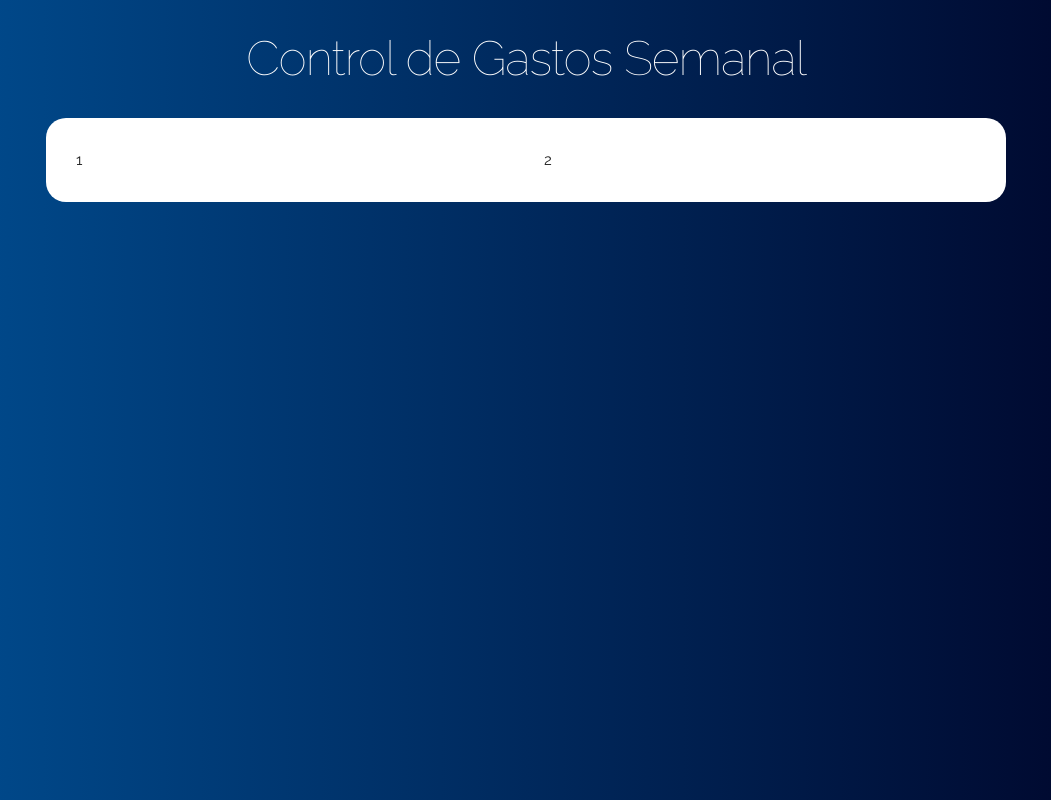
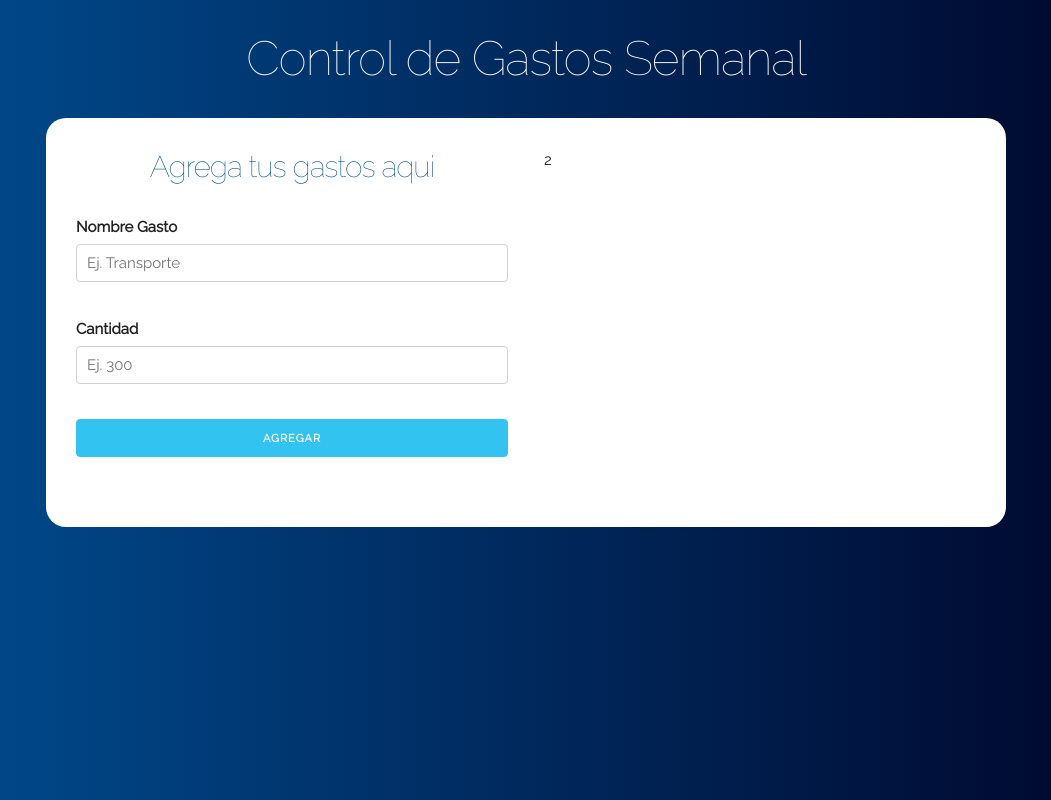
Before and after one commit to lrg1980/GastoSemanal, a React (Create React App) app: page / in a window 1280 px wide. Shown: the whole page, without its empty margins (114-1165 px from the left). Built offline with nearby package versions, Linux system fonts and the light colour scheme.

Commit message:
Agregado formulario parcialmente en grilla 2 col

```diff
--- a/src/componentes/App.js
+++ b/src/componentes/App.js
@@ -1,5 +1,6 @@
 import React, { Component } from 'react';
 import Header from './Header';
+import Formulario from './Formulario';
 import '../css/App.css';
 
 class App extends Component {
@@ -10,7 +11,7 @@ class App extends Component {
           <div className="contenido-principal contenido">
             <div className="row">
               <div className="one-half column">
-              1
+              <Formulario />
               </div>
               <div className="one-half column">
               2
--- /dev/null
+++ b/src/componentes/Formulario.js
@@ -0,0 +1,25 @@
+import React,{Component} from 'react';
+
+export default class Formulario extends Component {
+
+    render() {
+        return (
+            <div className="class-name">
+                <form>
+                     <h2> Agrega tus gastos aqui </h2>
+                     <div className = "campo">
+                         <label > Nombre Gasto </label>
+                         <input className = "u-full-width" type = "text"placeholder = "Ej. Transporte" />
+                     </div>
+
+                     <div className="campo">
+                         <label > Cantidad </label>
+                         <input className = "u-full-width" type = "text" placeholder = "Ej. 300" />
+                     </div>
+
+                     <input className="button-primary u-full-width" type = "submit" value="Agregar" />
+                     </form>
+            </div>
+        );
+    }
+}
```
